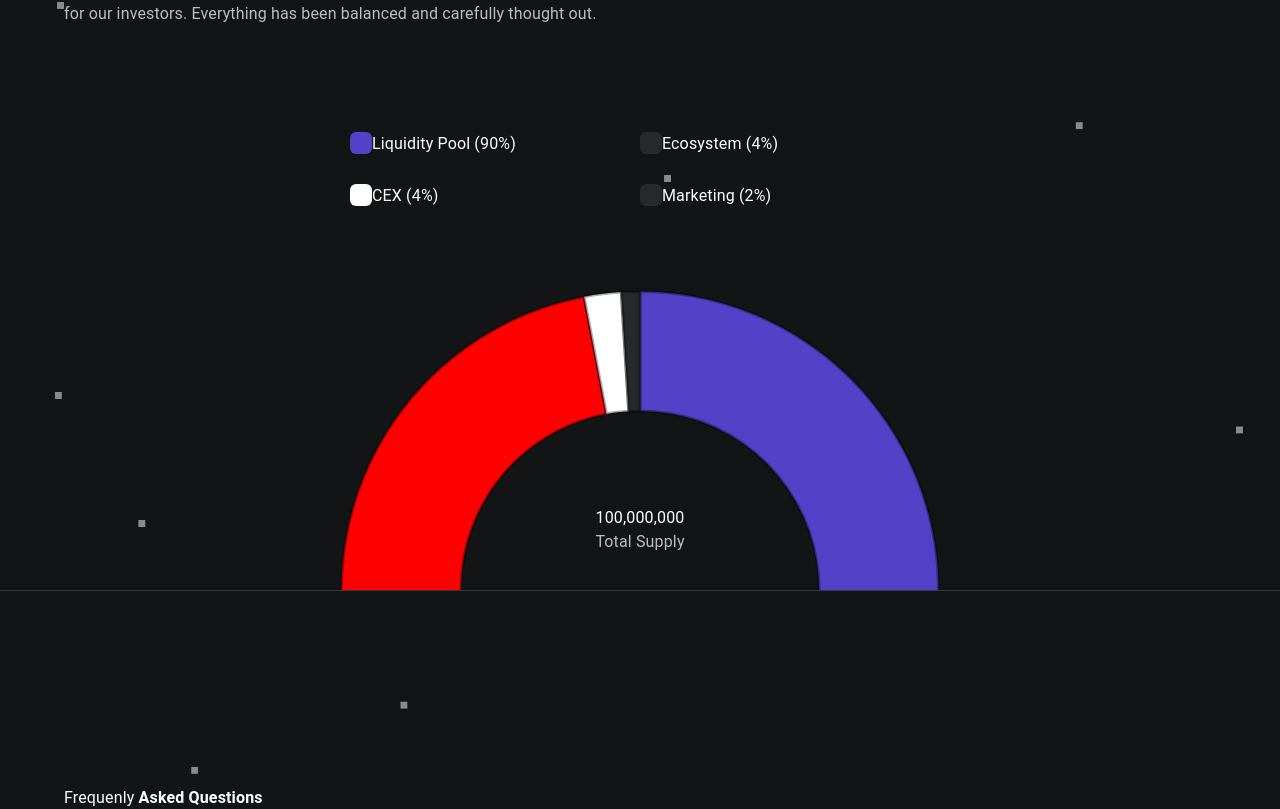
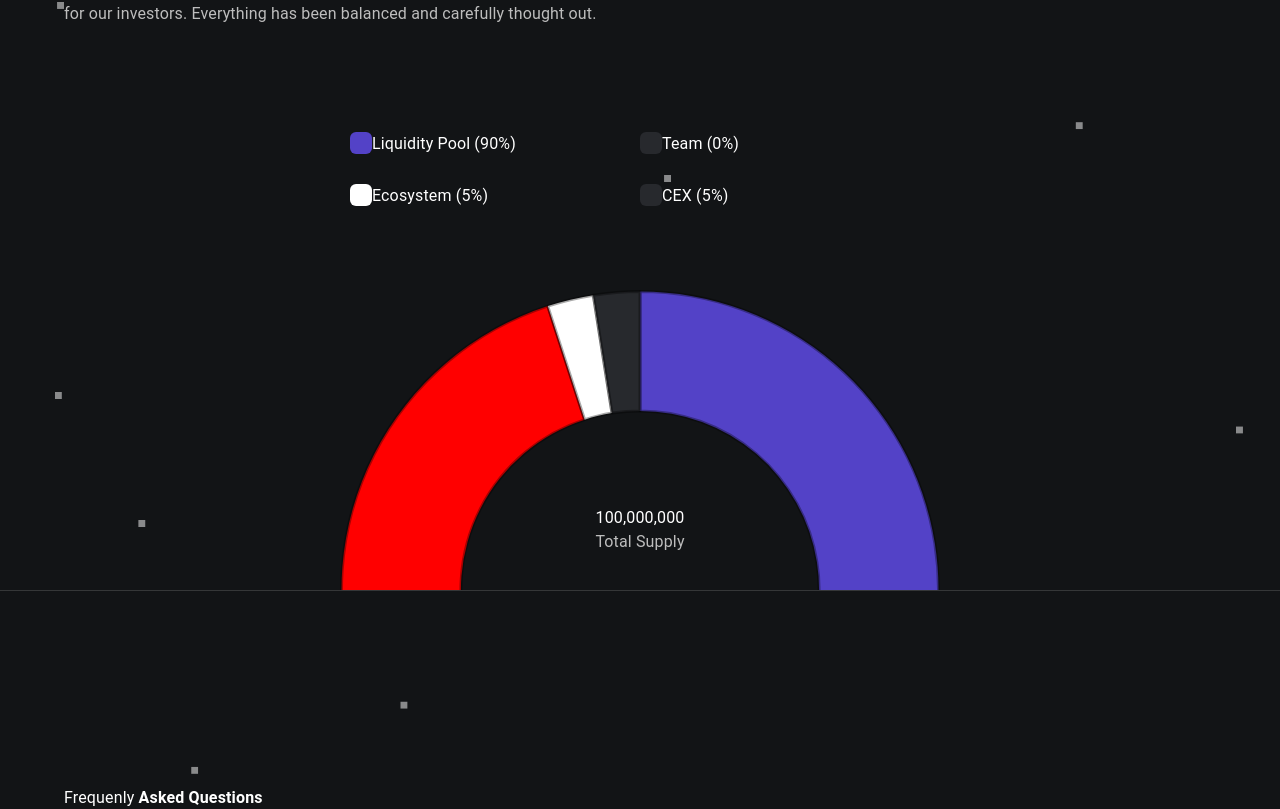
Before and after one commit to SaninERC20/QuantumAI, a Next.js app: page / in a window 1280 px wide. Shown: the part 5171-5980 px from the top of the page. Built offline with nearby package versions, Linux system fonts and the light colour scheme.

Commit message:
Update tokenomics.js

```diff
--- a/components/homePage/tokenomics/tokenomics.js
+++ b/components/homePage/tokenomics/tokenomics.js
@@ -19,8 +19,8 @@ const tokenInfo = {
 		color: '#5342C7',
 	},
 	[2]: {
-		title: 'Ecosystem',
-		percent: 4,
+		title: 'Team',
+		percent: 0,
 		color: '#27292D',
 	},
 	[3]: {
@@ -29,13 +29,13 @@ const tokenInfo = {
 		color: '#FF0000',
 	},
 	[4]: {
-		title: 'CEX',
-		percent: 4,
+		title: 'Ecosystem',
+		percent: 5,
 		color: '#FFFFFF',
 	},
 	[5]: {
-		title: 'Marketing',
-		percent: 2,
+		title: 'CEX',
+		percent: 5,
 		color: '#27292D',
 	},
 };
```
